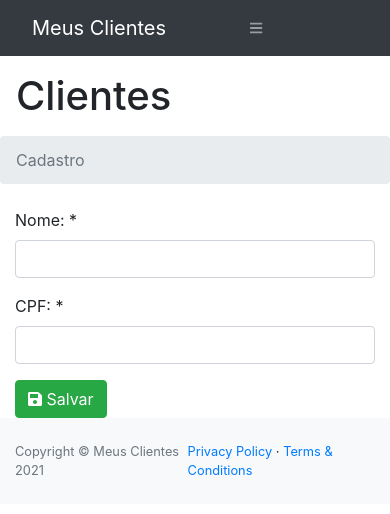
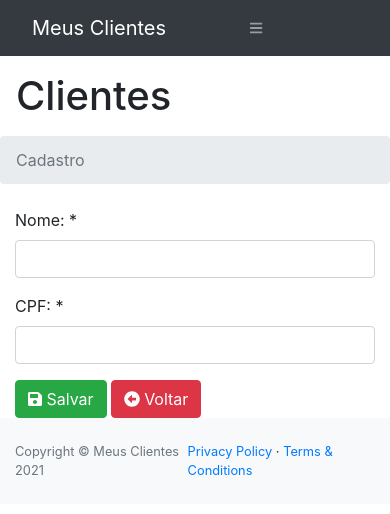
Before and after one commit to henriquefdias/spring-app, an Angular app in the folder clientes-app/: page /clientes-form in a window 390 px wide. Shown: the top 514 px of the page. Built offline with nearby package versions, Linux system fonts and the light colour scheme.

Commit message:
Roteamento usando router.navigate

```diff
--- a/clientes-app/src/app/clientes/clientes-form/clientes-form.component.html
+++ b/clientes-app/src/app/clientes/clientes-form/clientes-form.component.html
@@ -43,9 +43,12 @@
             </div>
         </div>
         <div class="row">
-            <div class="col-md-2">
+            <div class="col-md-3">
                 <button type="submit" class="btn btn-success">
                     <i class="fa fa-save"></i> Salvar
+                </button>
+                <button type="button" class="btn btn-danger ml-1" (click)="voltarParaListagem()">
+                    <i class="fa fa-arrow-alt-circle-left"></i> Voltar
                 </button>
             </div>
         </div>
--- a/clientes-app/src/app/clientes/clientes-form/clientes-form.component.ts
+++ b/clientes-app/src/app/clientes/clientes-form/clientes-form.component.ts
@@ -2,6 +2,7 @@ import { Component, OnInit } from '@angular/core';
 
 import { Cliente } from "../cliente";
 import { ClientesService } from "../../clientes.service";
+import { Router } from '@angular/router';
 
 @Component({
   selector: 'app-clientes-form',
@@ -14,11 +15,15 @@ export class ClientesFormComponent implements OnInit {
   success: boolean = false;
   errors: String[] = [];
 
-  constructor( private service : ClientesService ) {
+  constructor( private service : ClientesService, private router: Router ) {
     this.cliente = new Cliente();
    }
 
   ngOnInit(): void {
+  }
+
+  voltarParaListagem(): void {
+    this.router.navigate(['/clientes-lista']);
   }
 
   onSubmit(){
--- a/clientes-app/src/app/clientes/clientes-lista/clientes-lista.component.html
+++ b/clientes-app/src/app/clientes/clientes-lista/clientes-lista.component.html
@@ -5,7 +5,7 @@
 <div class="container">
     <div class="row">
         <div class="col-md-2">
-            <button class="btn btn-warning">
+            <button class="btn btn-warning" (click)="novoCadastro()">
                 <i class="fa fa-plus"></i>Novo
             </button>
         </div>
--- a/clientes-app/src/app/clientes/clientes-lista/clientes-lista.component.ts
+++ b/clientes-app/src/app/clientes/clientes-lista/clientes-lista.component.ts
@@ -1,6 +1,7 @@
 import { Component, OnInit } from '@angular/core';
 import { ClientesService } from '../../clientes.service';
 import { Cliente } from '../cliente';
+import { Router } from "@angular/router";
 
 @Component({
   selector: 'app-clientes-lista',
@@ -11,9 +12,7 @@ export class ClientesListaComponent implements OnInit {
 
   clientes : Cliente[] = [];
 
-  constructor(private service: ClientesService) {
-
-   }
+  constructor(private service: ClientesService, private router: Router) { }
 
   ngOnInit(): void {
     this.service
@@ -21,4 +20,7 @@ export class ClientesListaComponent implements OnInit {
       .subscribe(resposta => this.clientes = resposta);
   }
 
+  novoCadastro(): void {
+    this.router.navigate(['/clientes-form'])
+  }
 }
```
